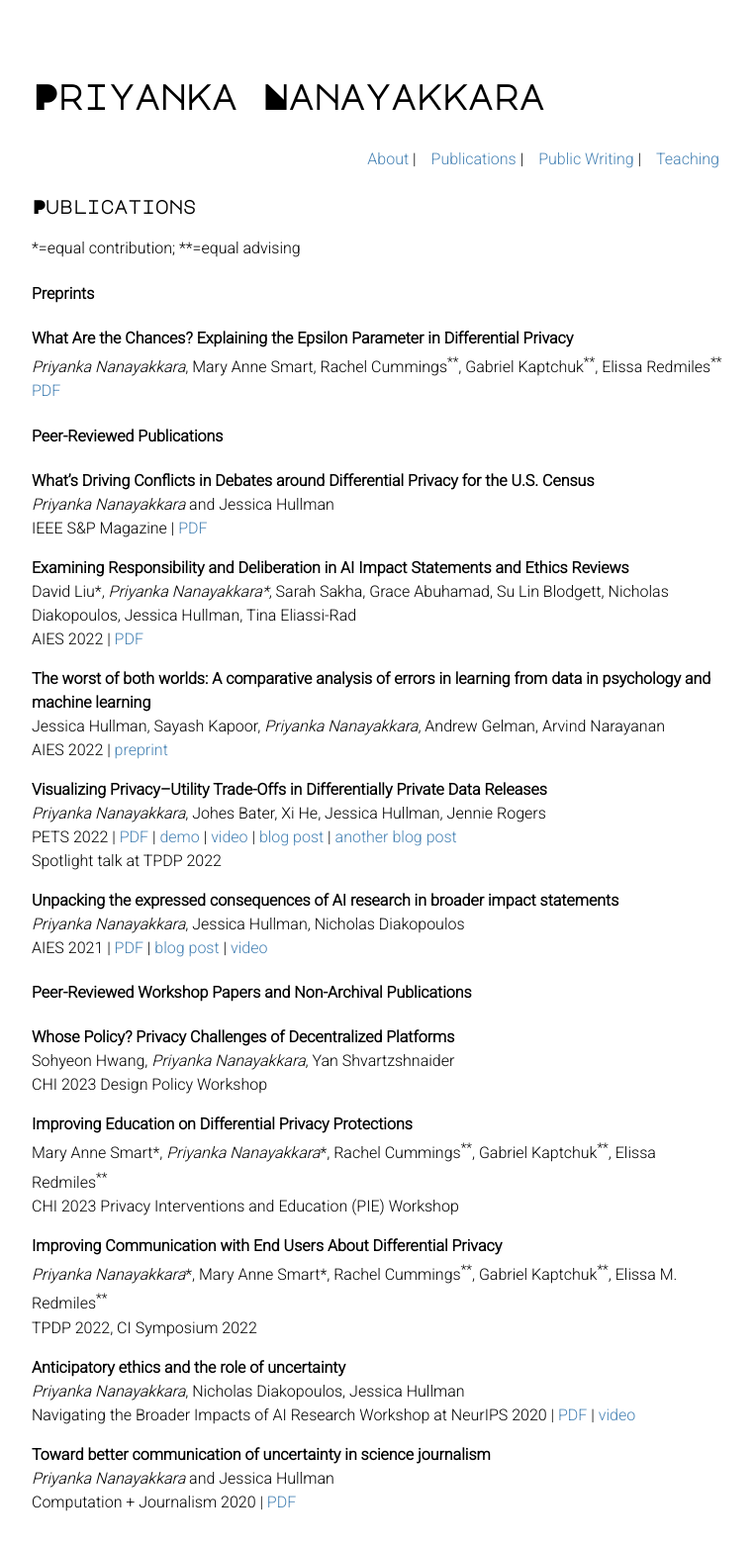
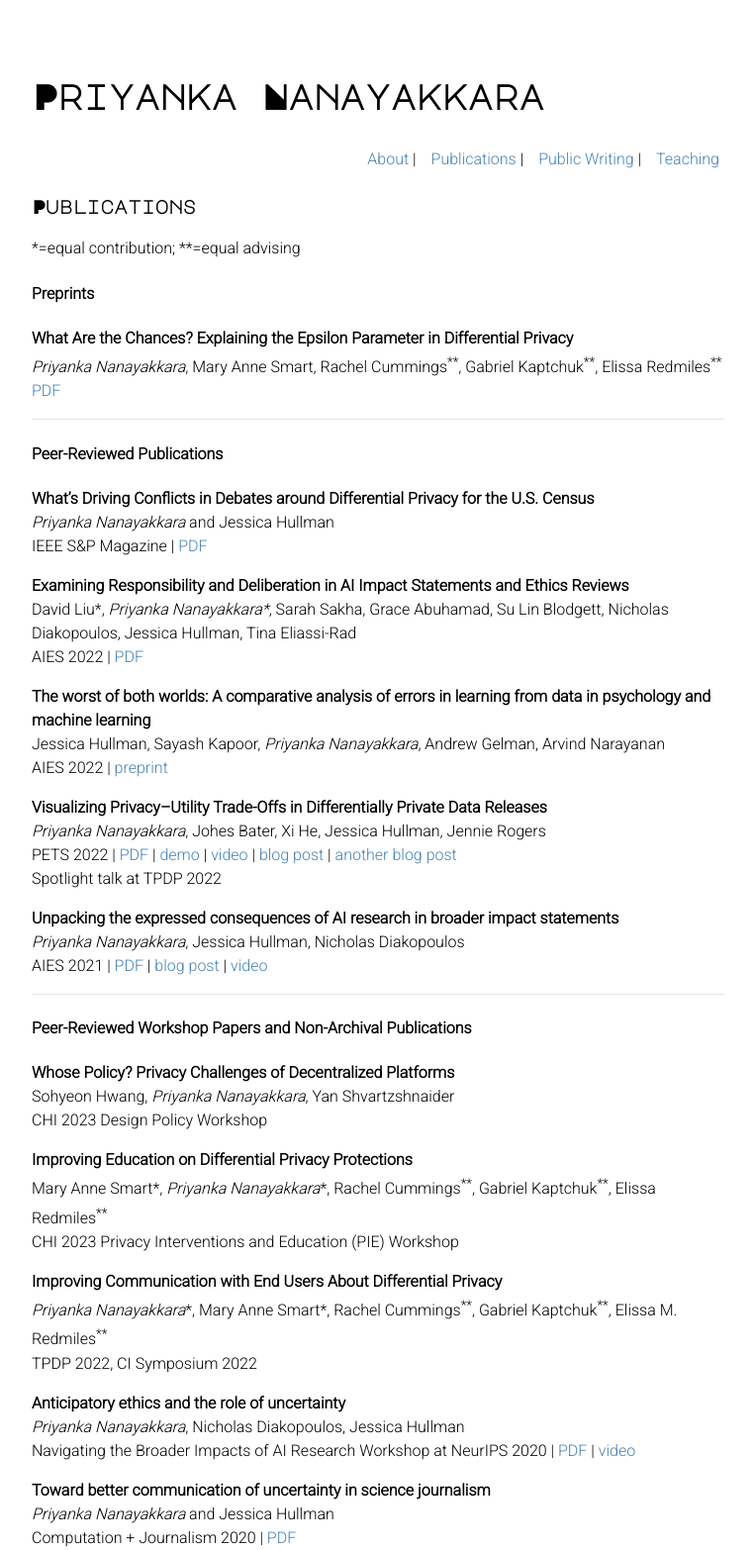
Before and after one commit to priyakalot/priyakalot.github.io, a Jekyll site: the page built from publications.md, in a window 1280 px wide. Shown: the whole page at 99% size, without its empty margins (258-1021 px from the left). Built offline with Jekyll 4.4.1, drawn with Linux system fonts in a browser that asks for light colours; nearby versions of some CDN libraries; our own code applies the rules of GitHub Pages for plain Markdown files; before the commit the page ends 1530 px from its top, so only the background shows below that.

Commit message:
Update publications.md

```diff
--- a/publications.md
+++ b/publications.md
@@ -4,12 +4,14 @@ layout: default
 ### Publications
 *=equal contribution; \*\*=equal advising
 
-#### **Preprints**
+#### Preprints
 **What Are the Chances? Explaining the Epsilon Parameter in Differential Privacy**\
 _Priyanka Nanayakkara_, Mary Anne Smart, Rachel Cummings<sup>\*\*</sup>, Gabriel Kaptchuk<sup>\*\*</sup>, Elissa Redmiles<sup>\*\*</sup>\
 [PDF](https://arxiv.org/pdf/2303.00738.pdf)
 
-#### **Peer-Reviewed Publications**
+<hr>
+
+#### Peer-Reviewed Publications
 
 **What’s Driving Conflicts in Debates around Differential Privacy for the U.S. Census**\
 _Priyanka Nanayakkara_ and Jessica Hullman\
@@ -32,7 +34,9 @@ Spotlight talk at TPDP 2022
 _Priyanka Nanayakkara_, Jessica Hullman, Nicholas Diakopoulos\
 AIES 2021 | [PDF](https://arxiv.org/pdf/2105.04760.pdf) | [blog post](https://medium.com/technically-social/heres-how-ai-researchers-are-thinking-about-the-societal-impacts-of-ai-b82fc3f29b4d) | [video](https://slideslive.com/38956125/unpacking-the-expressed-consequences-of-ai-research-in-broader-impact-statements)
 
-#### **Peer-Reviewed Workshop Papers and Non-Archival Publications**
+<hr>
+
+#### Peer-Reviewed Workshop Papers and Non-Archival Publications
 **Whose Policy? Privacy Challenges of Decentralized Platforms**\
 Sohyeon Hwang, _Priyanka Nanayakkara_, Yan Shvartzshnaider\
 CHI 2023 Design Policy Workshop
```
